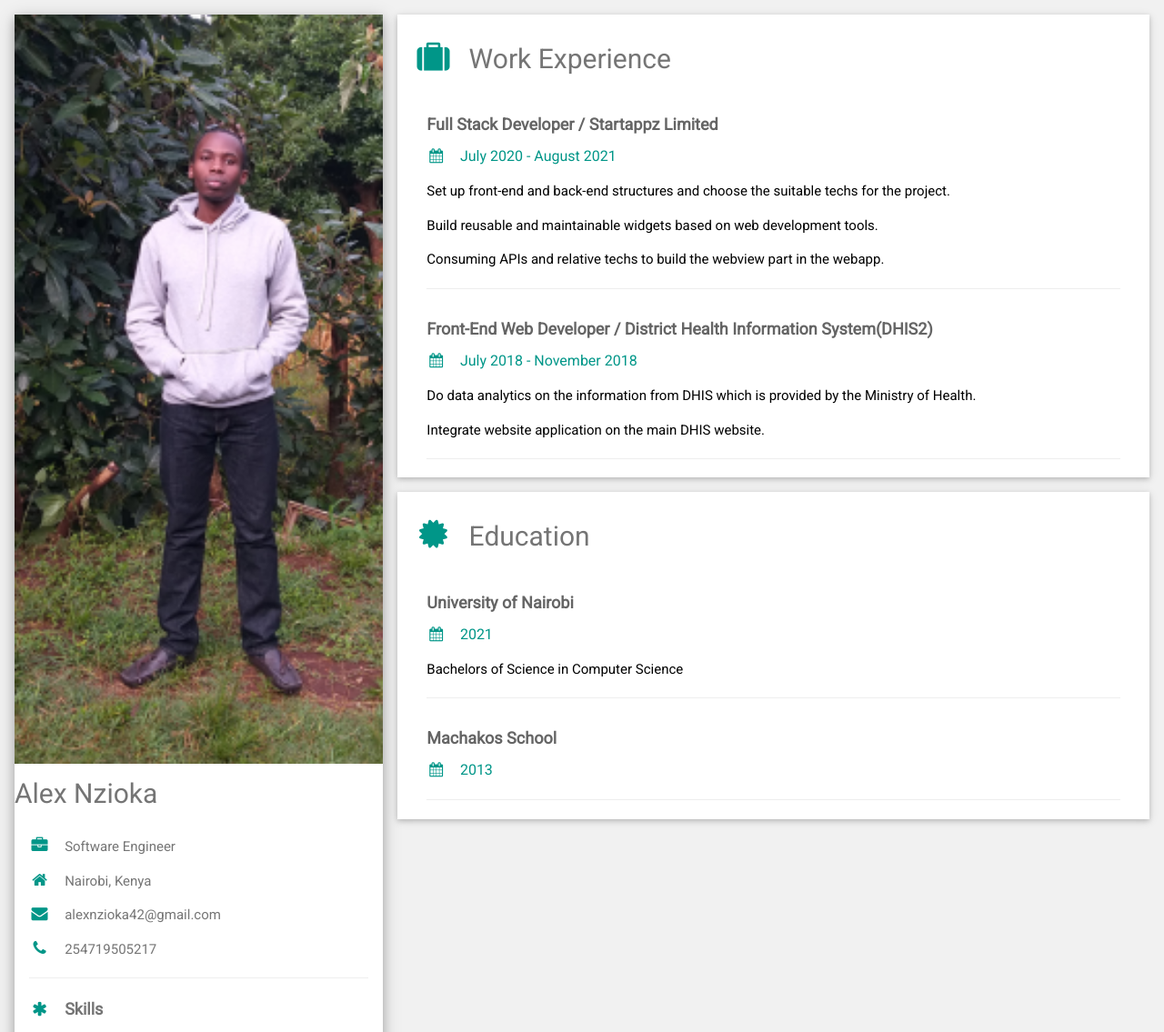
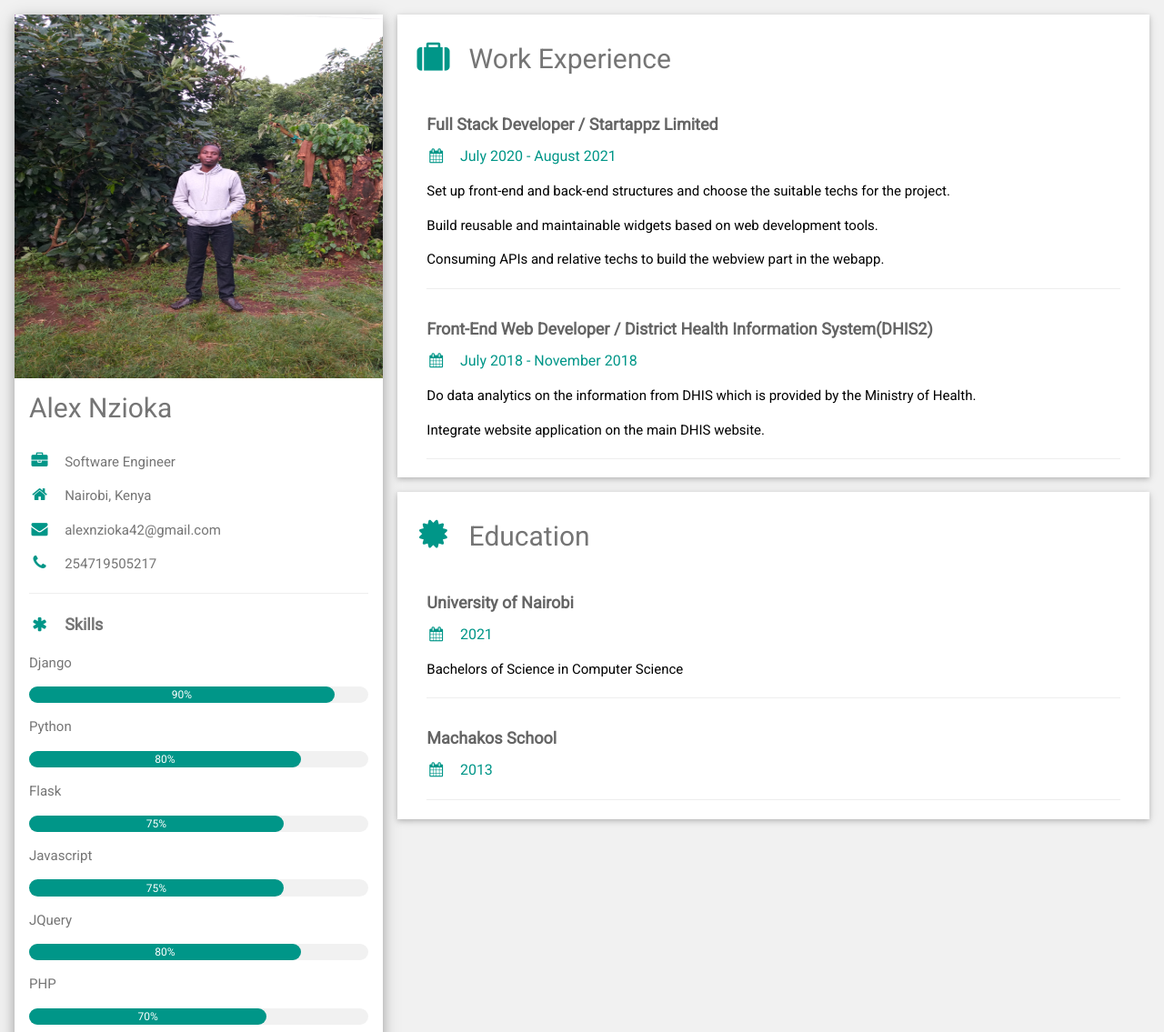
Before and after one commit to coding-fantastic/portcv, a Django app: page /home in a window 1280 px wide. Shown: the top 1135 px of the page at 91% size. Run offline with Django 3.2, Linux system fonts and the light colour scheme.

Commit message:
update of the photo

```diff
--- a/cv/templates/cv/index.html
+++ b/cv/templates/cv/index.html
@@ -24,11 +24,11 @@ html,body,h1,h2,h3,h4,h5,h6 {font-family: "Roboto", sans-serif}
       <div class="w3-white w3-text-grey w3-card-4">
         <div class="w3-display-container">
 
-          <img src="{% static 'images/model10.png' %}"  style="width:100%" class="d-block w-100" alt="...">
+          <img src="{% static 'images/model9.jpg' %}"  style="width:100%" height="400px" class="d-block w-100" alt="photo">
           <div class="w3-display-bottomleft w3-container w3-text-black">
 
           </div>
-          <h2 >Alex Nzioka</h2>
+          <h2 class="w3-container">Alex Nzioka</h2>
         </div>
 
         <div class="w3-container">
```
Also changed, not shown: static/images/model9.jpg (added).
